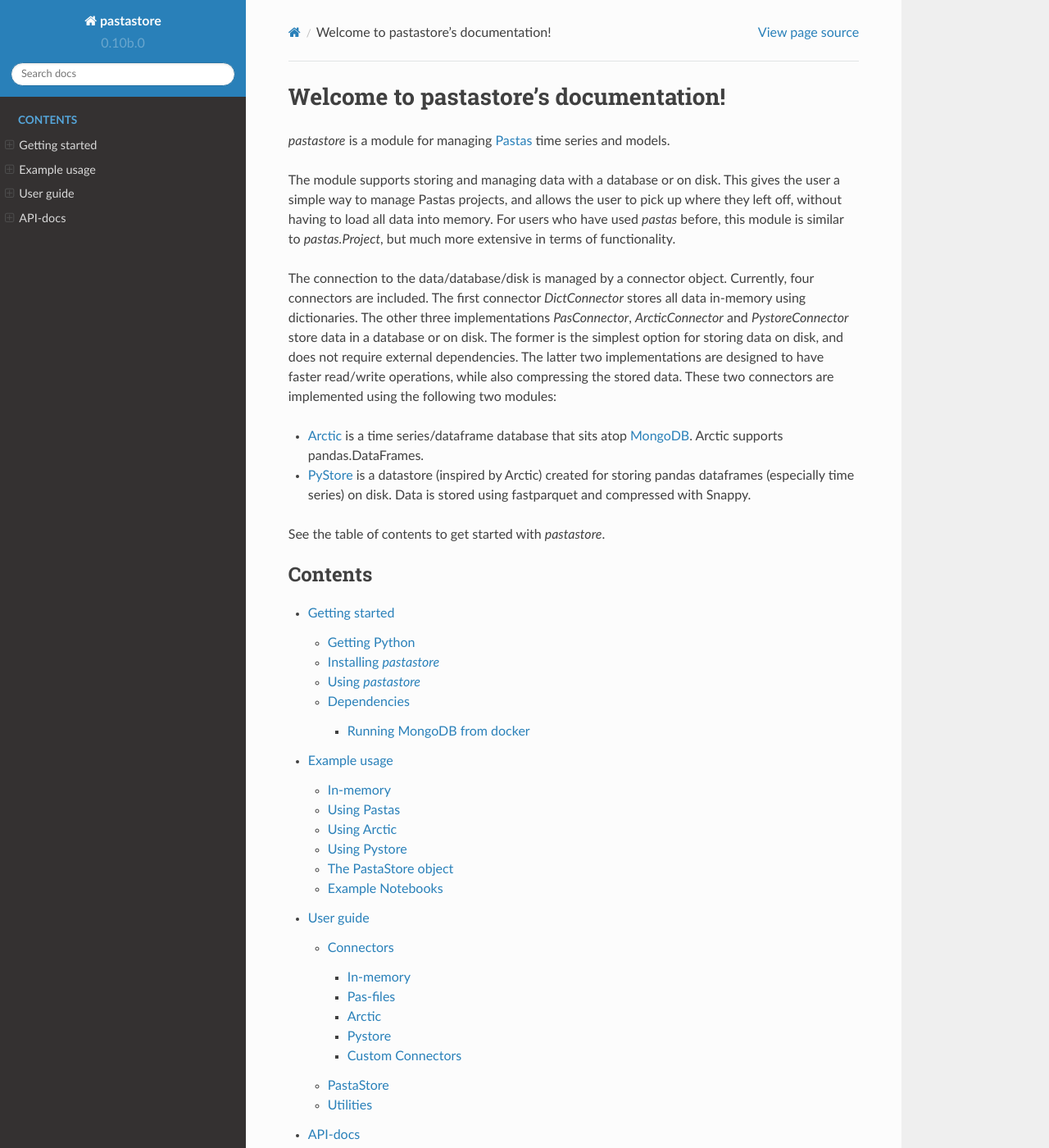
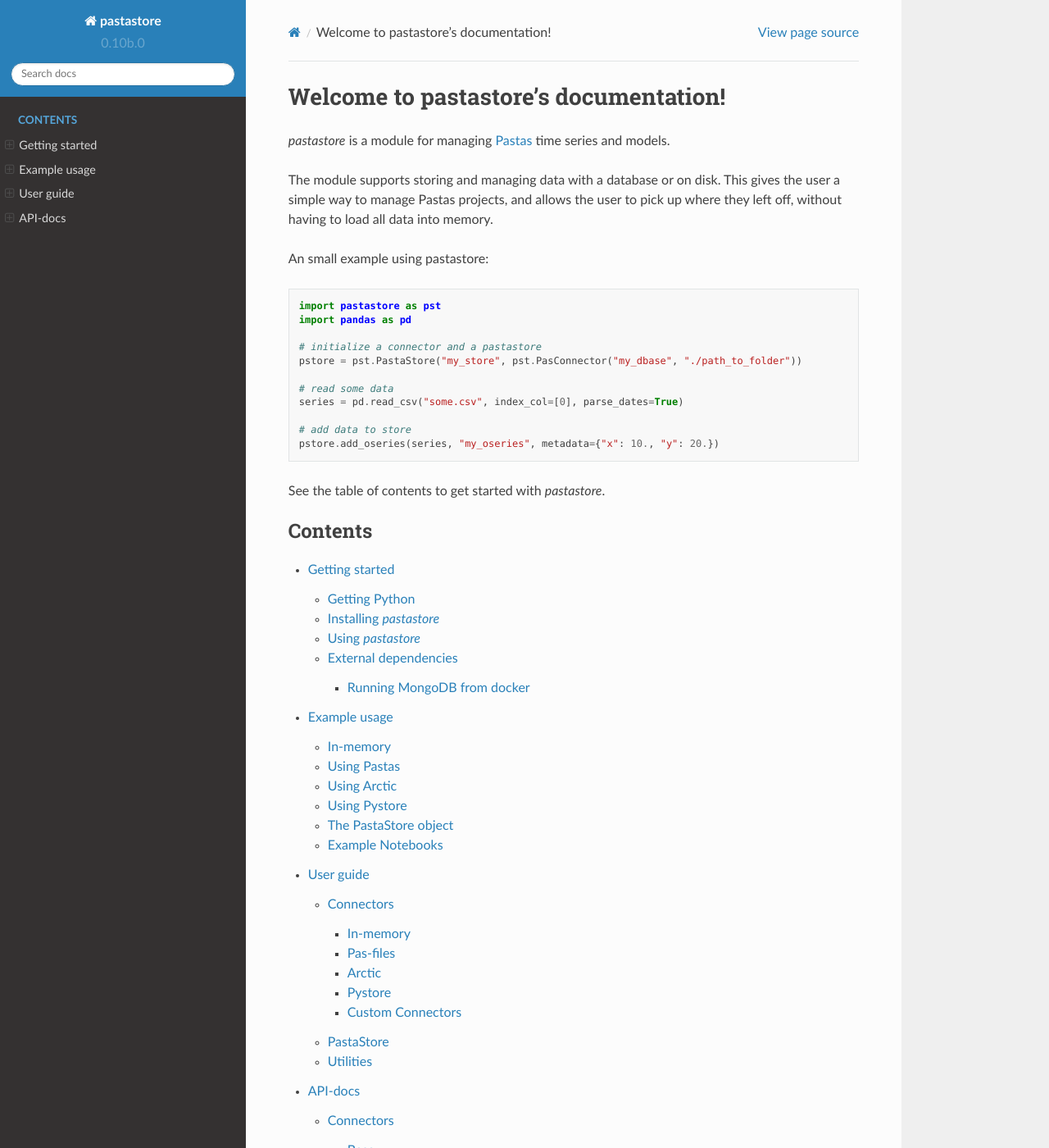
Before and after one commit to pastas/pastastore, a Sphinx documentation site: the page built from docs/index.rst, in a window 1280 px wide and 1400 px high. Shown: the whole window at 82% size. Built offline with Sphinx 7.4.7 and the Read the Docs theme 2.0.0, drawn with Linux system fonts in a browser that asks for light colours.

Commit message:
update notebooks and docs

```diff
--- a/docs/index.rst
+++ b/docs/index.rst
@@ -7,25 +7,21 @@
 The module supports storing and managing data with a database or on disk.
 This gives the user a simple way to manage Pastas projects, and allows the user
 to pick up where they left off, without having to load all data into memory.
-For users who have used `pastas` before, this module is similar to
-`pastas.Project`, but much more extensive in terms of functionality.
 
-The connection to the data/database/disk is managed by a connector object.
-Currently, four connectors are included. The first connector `DictConnector`
-stores all data in-memory using dictionaries. The other three implementations
-`PasConnector`, `ArcticConnector` and `PystoreConnector` store data in a
-database or on disk. The former is the simplest option for storing data on disk,
-and does not require external dependencies. The latter two implementations are
-designed to have faster read/write operations, while also compressing the
-stored data. These two connectors are implemented using the following two
-modules:
+An small example using pastastore::
 
-* `Arctic <https://arctic.readthedocs.io/en/latest/>`_ is a time series/dataframe
-  database that sits atop `MongoDB <https://www.mongodb.com>`_. Arctic supports
-  pandas.DataFrames.
-* `PyStore <https://github.com/ranaroussi/pystore>`_ is a datastore (inspired
-  by Arctic) created for storing pandas dataframes (especially time series) on
-  disk. Data is stored using fastparquet and compressed with Snappy.
+  import pastastore as pst
+  import pandas as pd
+
+  # initialize a connector and a pastastore
+  pstore = pst.PastaStore("my_store", pst.PasConnector("my_dbase", "./path_to_folder"))
+
+  # read some data
+  series = pd.read_csv("some.csv", index_col=[0], parse_dates=True)
+
+  # add data to store
+  pstore.add_oseries(series, "my_oseries", metadata={"x": 10., "y": 20.})
+
 
 See the table of contents to get started with `pastastore`.
 
```
Also changed, not shown: connectors.md (added, +84 -0 lines), docs/connectors.rst (+5 -4 lines), docs/getting_started.rst (+12 -11 lines), readme.md (+4 -93 lines), 15 other files.
